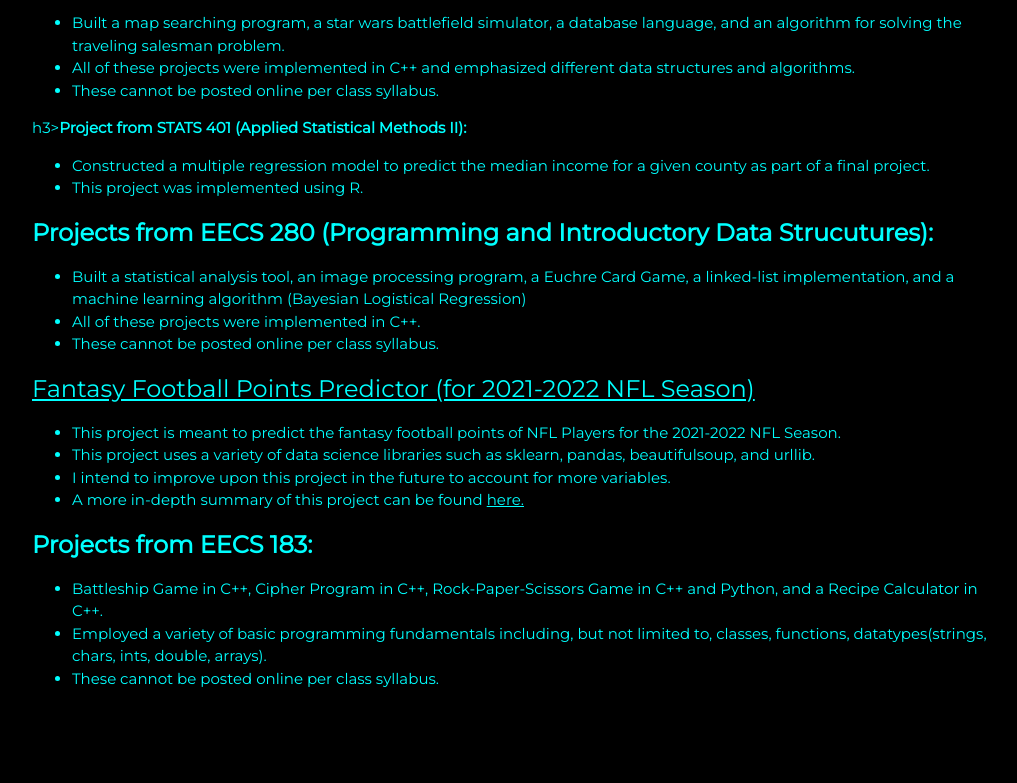
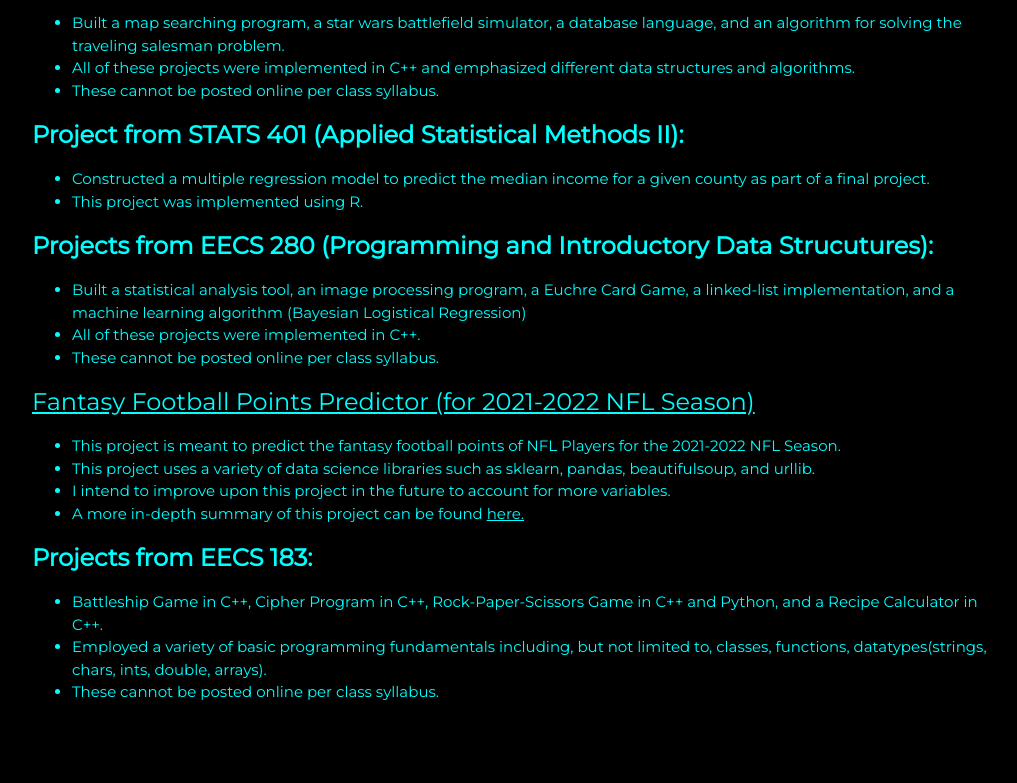
Before and after one commit to bpabraham123/bpabraham123.github.io, a plain HTML site: page index.html in a window 1280 px wide. Shown: the part 3357-4140 px from the top of the page, without its empty margins (178-1195 px from the left). Drawn offline with nearby package versions, Linux system fonts and the light colour scheme.

Commit message:
Update index.html

```diff
--- a/index.html
+++ b/index.html
@@ -180,7 +180,7 @@ https://www.w3schools.com/w3css/4/w3.css
       <li>All of these projects were implemented in C++ and emphasized different data structures and algorithms.</li>
       <li>These cannot be posted online per class syllabus.</li>
     </ul>
-     h3><b>Project from STATS 401 (Applied Statistical Methods II): </b></h3>
+     <h3><b>Project from STATS 401 (Applied Statistical Methods II): </b></h3>
     <ul>
       <li>Constructed a multiple regression model to predict the median income for a given county as part of a final project.</li>
       <li>This project was implemented using R.</li>
```
